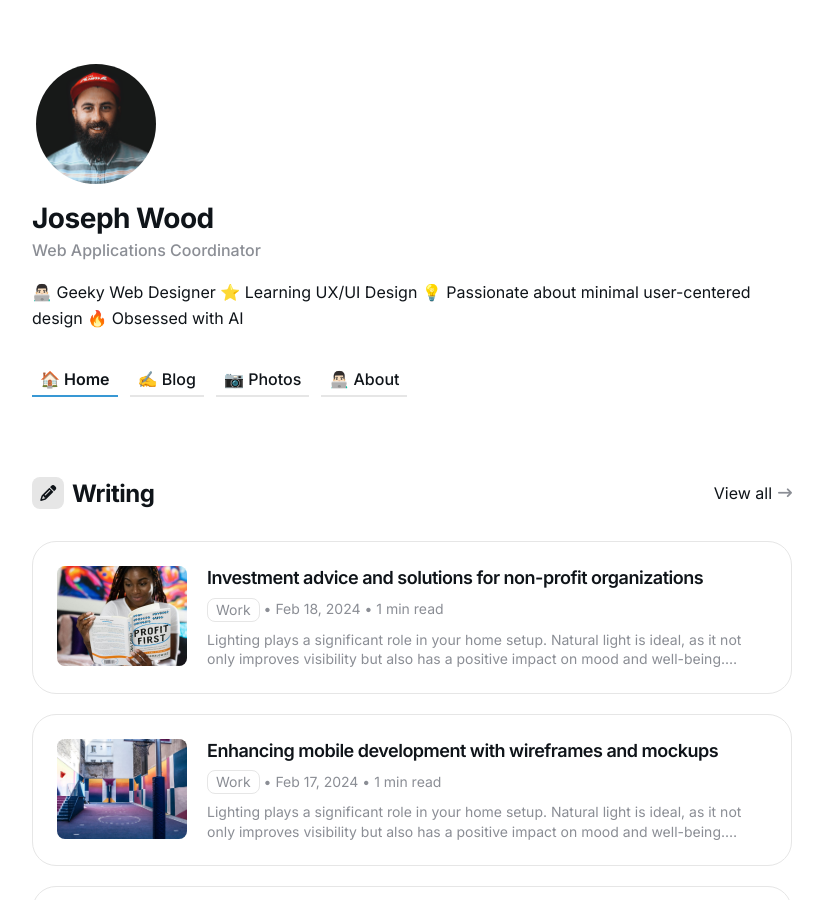
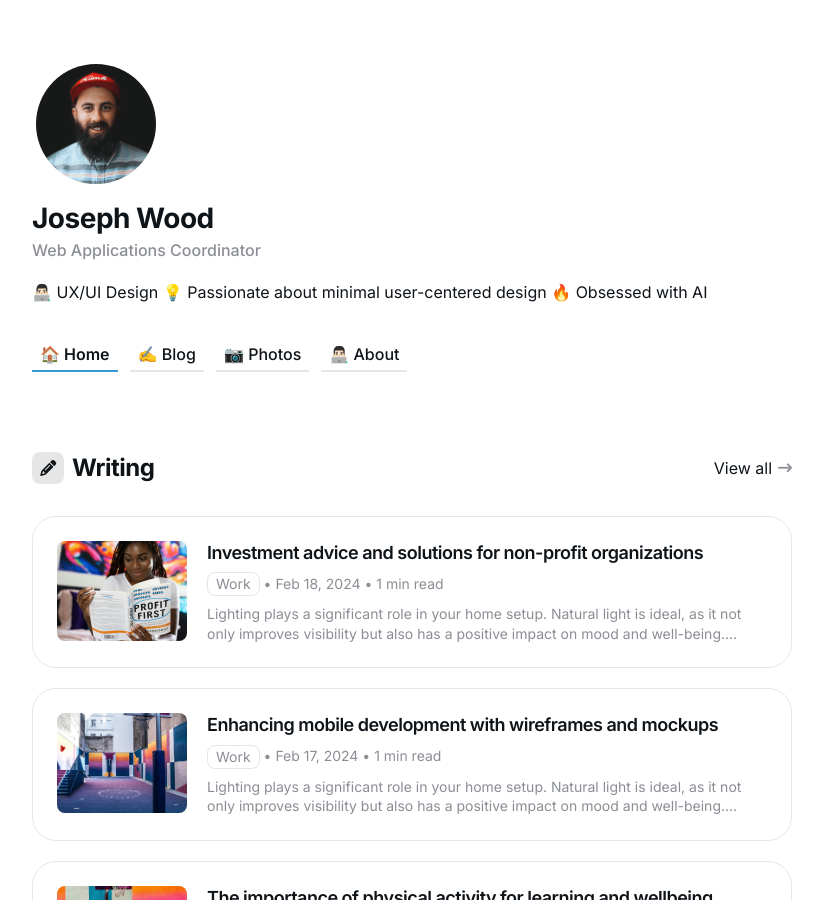
Before and after one commit to ithinkiamjoseph/Jekyll25, a Jekyll site: the page built from index.html, in a window 1280 px wide and 900 px high. Shown: the whole window, without its empty margins (228-1051 px from the left). Built offline with Jekyll 4.4.1, drawn with Linux system fonts in a browser that asks for light colours.

Commit message:
Update settings.yml

```diff
--- a/_data/settings.yml
+++ b/_data/settings.yml
@@ -45,7 +45,7 @@
 author:
   author_name: Joseph Wood
   author_role: Web Applications Coordinator
-  author_bio: 👨🏻‍💻 Geeky Web Designer ⭐️ Learning UX/UI Design 💡 Passionate about minimal user-centered design 🔥 Obsessed with AI
+  author_bio: 👨🏻‍💻 UX/UI Design 💡 Passionate about minimal user-centered design 🔥 Obsessed with AI
   author_avatar: '/images/profile1.JPG'
   # cta_button_text: Get In Touch
   # cta_button_link: '/contact/'
```
